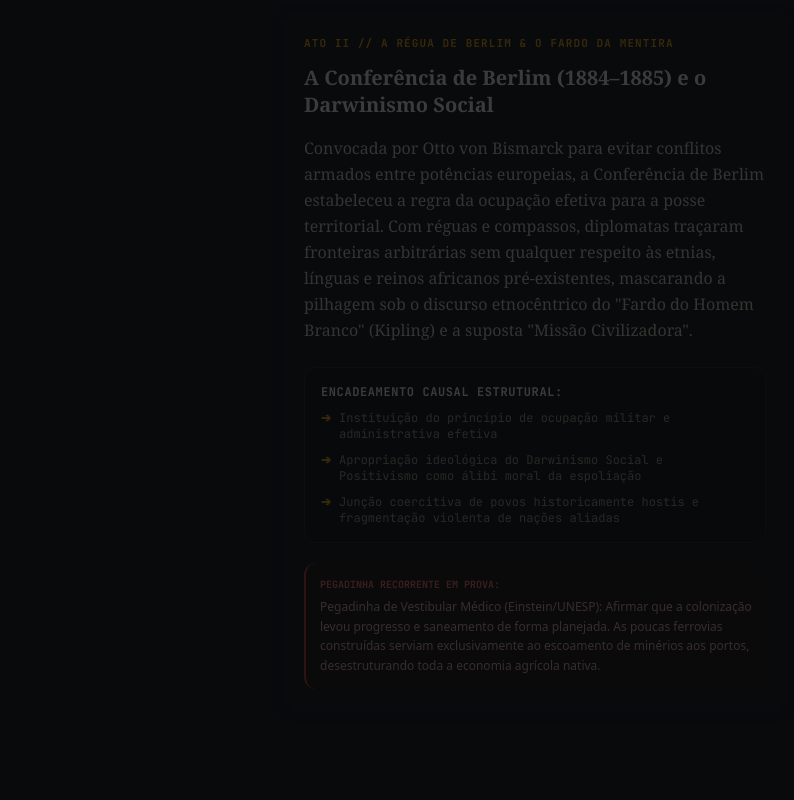
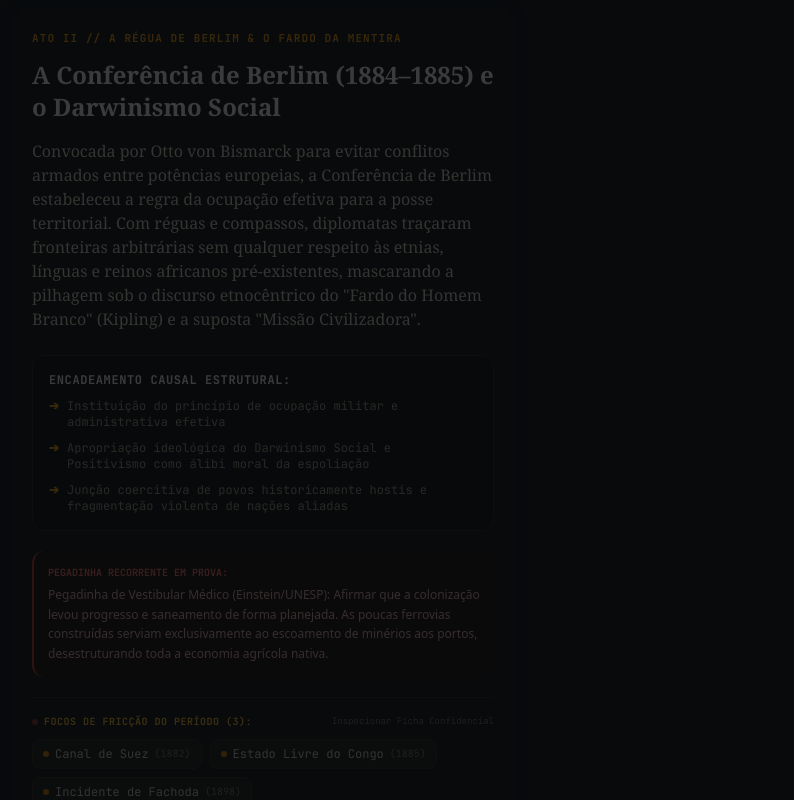
Before and after one commit to VitorDMandrade/living-chronicle, a React (Vite) app: page / in a window 1280 px wide. Shown: the part 1400-2200 px from the top of the page, without its empty margins (105-899 px from the left). Built offline with nearby package versions, Linux system fonts and the light colour scheme.

Commit message:
fix(layout): separate narrative column from cartographic friction nodes on desktop and add responsive toggles

```diff
--- a/src/App.tsx
+++ b/src/App.tsx
@@ -6,7 +6,7 @@ import { DiplomaticDispatch } from './components/DiplomaticDispatch';
 import { ChapterDrawer } from './components/ChapterDrawer';
 import { FrictionNodesOverlay } from './components/FrictionNodesOverlay';
 import { TelegraphCardModal } from './components/TelegraphCardModal';
-import { FrictionNode } from './data/friction-nodes';
+import { FRICTION_NODES, FrictionNode } from './data/friction-nodes';
 import { IMPERIALISM_CHAPTER } from './data/imperialism-chapter';
 import { useScrollProgress } from './hooks/useScrollProgress';
 import { sound } from './lib/audio';
@@ -42,12 +42,23 @@ export function App() {
     }
   }, [activeActIndex, audioStarted]);
 
+  // Filtra nós relevantes para cada Ato didático
+  const getActNodes = (actIndex: number): FrictionNode[] => {
+    if (actIndex === 1) {
+      return FRICTION_NODES.filter((n) => ['suez', 'congo', 'fachoda'].includes(n.id));
+    }
+    if (actIndex === 2) {
+      return FRICTION_NODES.filter((n) => ['congo', 'transvaal'].includes(n.id));
+    }
+    return [];
+  };
+
   return (
     <div
       onClick={handleFirstInteraction}
-      className="min-h-screen bg-[#090a0c] text-[#ede5d8] relative selection:bg-amber-950 selection:text-amber-200 cursor-default"
+      className="min-h-screen bg-[#090a0c] text-[#ede5d8] relative selection:bg-amber-950 selection:text-amber-200 cursor-default overflow-x-hidden"
     >
-      {/* Palco Gráfico Unificado (Living Canvas Vídeo + Partilha de Berlim 2D) */}
+      {/* Palco Gráfico Unificado (Living Canvas Vídeo + Partilha de Berlim 2D no lado direito em Desktop) */}
       <StageCanvas
         scrollProgress={scrollProgress}
         videoSrc={`${import.meta.env.BASE_URL}assets/video/imperialism_bg.mp4`}
@@ -85,9 +96,16 @@ export function App() {
         onSelectChapter={(id) => setCurrentChapterId(id)}
       />
 
-      <main className="relative z-10 max-w-xl mx-auto px-6 pt-36 pb-48 space-y-[70vh]">
+      {/* Coluna Narrativa: Deslocada para a esquerda em desktop para nunca sobrepor o mapa tátil */}
+      <main className="relative z-10 max-w-xl w-full mx-auto lg:mx-0 lg:ml-12 xl:ml-20 2xl:ml-28 px-4 sm:px-6 pt-36 pb-48 space-y-[70vh]">
         {chapter.acts.map((act, idx) => (
-          <ActCard key={act.id} act={act} isActive={activeActIndex === idx} />
+          <ActCard
+            key={act.id}
+            act={act}
+            isActive={activeActIndex === idx}
+            nodes={getActNodes(idx)}
+            onSelectNode={(node) => setSelectedFrictionNode(node)}
+          />
         ))}
 
         {/* Despacho Diplomático com Chancela Tátil de Cera Fundida */}
--- a/src/components/ActCard.tsx
+++ b/src/components/ActCard.tsx
@@ -1,15 +1,18 @@
 import React from 'react';
 import { ChronicleAct } from '../types/chronicle';
+import { FrictionNode } from '../data/friction-nodes';
 
 interface ActCardProps {
   act: ChronicleAct;
   isActive: boolean;
+  nodes?: FrictionNode[];
+  onSelectNode?: (node: FrictionNode) => void;
 }
 
-export const ActCard: React.FC<ActCardProps> = ({ act, isActive }) => {
+export const ActCard: React.FC<ActCardProps> = ({ act, isActive, nodes, onSelectNode }) => {
   return (
     <article
-      className={`max-w-xl mx-auto p-8 rounded-2xl border transition-all duration-700 backdrop-blur-md ${
+      className={`w-full p-6 sm:p-8 rounded-2xl border transition-all duration-700 backdrop-blur-md ${
         isActive
           ? 'bg-[#0f141f]/90 border-[#2b3548] shadow-[0_20px_50px_rgba(0,0,0,0.8)] opacity-100 translate-y-0'
           : 'bg-[#0f141f]/25 border-transparent opacity-20 translate-y-6'
@@ -18,10 +21,10 @@ export const ActCard: React.FC<ActCardProps> = ({ act, isActive }) => {
       <span className="text-[11px] font-mono text-amber-500 tracking-widest uppercase block mb-3 font-bold">
         {act.actBadge}
       </span>
-      <h2 className="text-xl font-bold text-white font-serif mb-4 leading-snug">
+      <h2 className="text-xl sm:text-2xl font-bold text-white font-serif mb-4 leading-snug">
         {act.title}
       </h2>
-      <p className="text-base text-[#ded9cc] font-serif leading-relaxed mb-6">
+      <p className="text-sm sm:text-base text-[#ded9cc] font-serif leading-relaxed mb-6">
         {act.historicalContext}
       </p>
 
@@ -41,6 +44,32 @@ export const ActCard: React.FC<ActCardProps> = ({ act, isActive }) => {
         </strong>
         {act.examTrap}
       </div>
+
+      {/* Dossiês de Fricção Contextualizados no próprio Ato */}
+      {nodes && nodes.length > 0 && onSelectNode && (
+        <div className="mt-5 pt-4 border-t border-[#1b2230]">
+          <div className="flex items-center justify-between mb-2.5">
+            <span className="text-[10px] font-mono uppercase tracking-wider text-amber-400 font-bold flex items-center gap-1.5">
+              <span className="w-1.5 h-1.5 rounded-full bg-red-500 animate-pulse" />
+              Focos de Fricção do Período ({nodes.length}):
+            </span>
+            <span className="text-[9px] font-mono text-stone-500">Inspecionar Ficha Confidencial</span>
+          </div>
+          <div className="flex flex-wrap gap-2">
+            {nodes.map((node) => (
+              <button
+                key={node.id}
+                onClick={() => onSelectNode(node)}
+                className="px-2.5 py-1.5 rounded-lg bg-stone-900/80 hover:bg-stone-800 border border-stone-800 hover:border-amber-600/70 transition-all text-xs font-mono text-stone-300 hover:text-amber-300 flex items-center gap-1.5 group cursor-pointer"
+              >
+                <span className="w-1.5 h-1.5 rounded-full bg-amber-600 group-hover:bg-amber-400 transition-colors" />
+                <span>{node.name.split('&')[0].trim()}</span>
+                <span className="text-[10px] text-stone-500 font-normal">({node.year})</span>
+              </button>
+            ))}
+          </div>
+        </div>
+      )}
     </article>
   );
 };
--- a/src/lib/canvas-engine.ts
+++ b/src/lib/canvas-engine.ts
@@ -135,12 +135,13 @@ export class ChronicleCanvasEngine {
   }
 
   private renderCartographicStage(scrollProgress: number): void {
+    const isDesktop = this.width >= 1024;
     const offsetX = (this.smoothedMouse.x - 0.5) * 32;
     const offsetY = (this.smoothedMouse.y - 0.5) * 32;
 
-    const centerX = this.width * 0.55 + offsetX;
-    const centerY = this.height * 0.52 + offsetY;
-    const mapScale = Math.min(this.width, this.height) * 0.0018;
+    const centerX = (isDesktop ? this.width * 0.70 : this.width * 0.50) + offsetX;
+    const centerY = (isDesktop ? this.height * 0.50 : this.height * 0.45) + offsetY;
+    const mapScale = Math.min(this.width, this.height) * (isDesktop ? 0.0019 : 0.0015);
 
     this.ctx.save();
     this.ctx.translate(centerX, centerY);
@@ -226,8 +227,9 @@ export class ChronicleCanvasEngine {
   }
 
   private renderBrassCompass(scrollProgress: number): void {
-    const compassX = this.width * 0.84 + (this.smoothedMouse.x - 0.5) * 45;
-    const compassY = this.height * 0.28 + (this.smoothedMouse.y - 0.5) * 45;
+    const isDesktop = this.width >= 1024;
+    const compassX = (isDesktop ? this.width * 0.88 : this.width * 0.85) + (this.smoothedMouse.x - 0.5) * 45;
+    const compassY = (isDesktop ? this.height * 0.18 : this.height * 0.22) + (this.smoothedMouse.y - 0.5) * 45;
 
     this.compassRotation = (this.smoothedMouse.x - 0.5) * 0.45 + scrollProgress * Math.PI * 0.25;
 
```
Also changed, not shown: src/components/FrictionNodesOverlay.tsx (+100 -17 lines).
